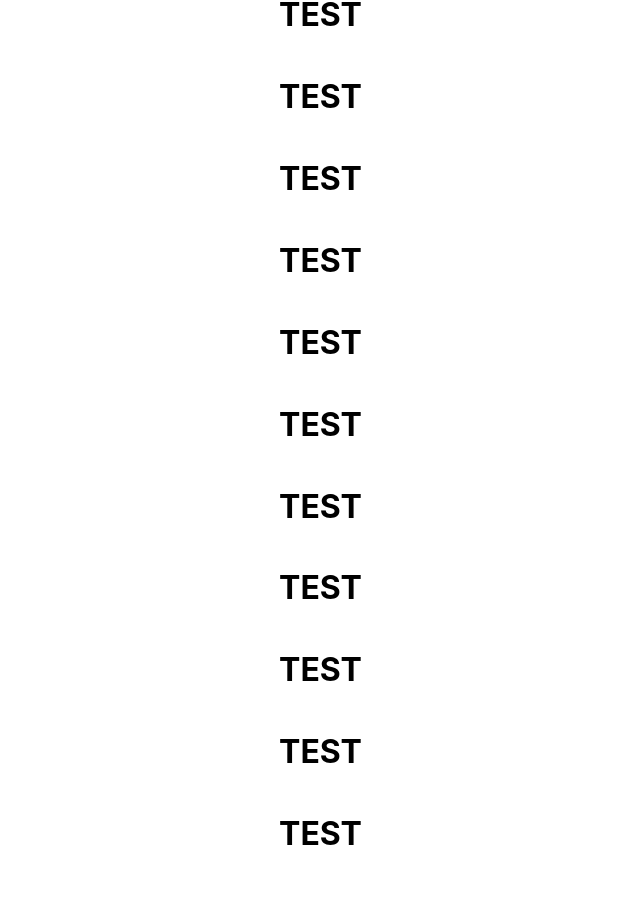
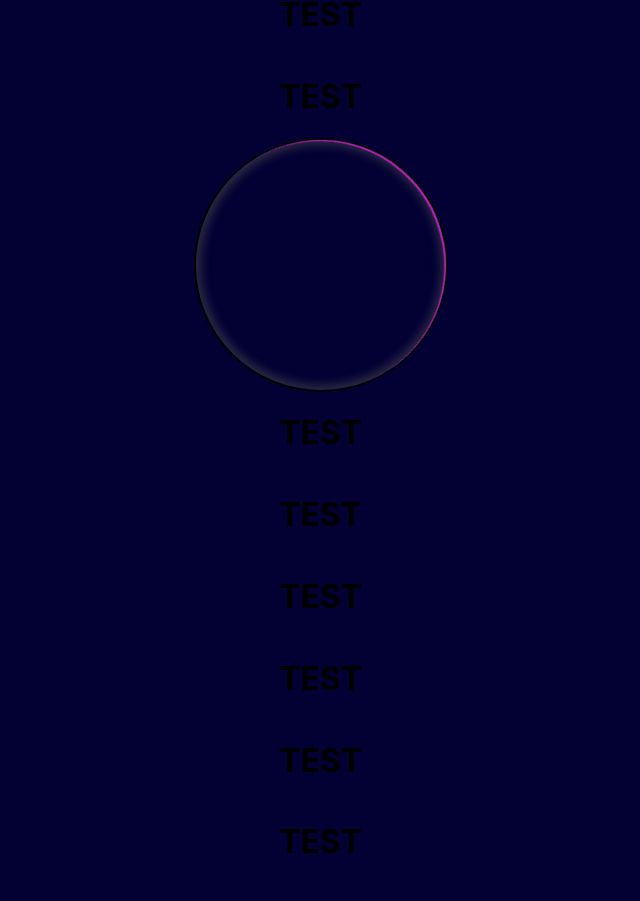
Before and after one commit to thuner2007/ColinsSDX, a React (Create React App) app: page / in a window 1280 px wide. Shown: the part 1832-2733 px from the top of the page, without its empty margins (312-952 px from the left). Built offline with nearby package versions, Linux system fonts and the light colour scheme.

Commit message:
feat: add loader1

```diff
--- a/src/App.tsx
+++ b/src/App.tsx
@@ -15,6 +15,7 @@ import SimpleScrollBar from "./components/ScrollBars/SimpleScrollBar.tsx";
 import SimpleCard1 from "./components/Cards/SimpleCard1/SimpleCard1.tsx";
 import SimpleDivider1 from "./Dividers/SimpleDivider1/SimpleDivider1.tsx";
 import SimpleFooter1 from "./components/Footers/SimpleFooter1/SimpleFooter1.tsx";
+import SimpleLoader1 from "./components/Loaders/SimpleLoader1.tsx";
 function App() {
   const [show, setShow] = useState(false);
   const consoleLogHey = () => {
@@ -44,6 +45,7 @@ function App() {
       <h1>TEST</h1>
       <h1>TEST</h1>
       <h1>TEST</h1>
+      <SimpleLoader1 />
       <h1>TEST</h1>
       <h1>TEST</h1>
       <h1>TEST</h1>
--- /dev/null
+++ b/src/components/Loaders/SimpleLoader1.css
@@ -0,0 +1,35 @@
+.mainDivSimpleLoader1 {
+    width: 250px;
+    height: 250px;
+    border-radius: 50%;
+    border: 2px solid black
+}
+
+.html, body {
+    background-color: rgb(3,0,51);
+}
+.mainDivSimpleLoader1::before, .mainDivSimpleLoader1::after {
+    content: '';
+    position: absolute;
+    width: 250px;
+    height: 250px;
+    border-radius: 50%;
+
+    box-shadow: 0 0px 10px 5px inset rgba(85, 85, 85, 0.493);
+}
+
+.mainDivSimpleLoader1::before {
+    box-shadow: 0 2px 0 rgb(255, 0, 255) inset;
+
+    animation: rotate 2s linear infinite;
+}
+
+
+@keyframes rotate {
+    0% {
+        transform: rotate(0deg);
+    }
+    100% {
+        transform: rotate(360deg);
+    }
+}
--- /dev/null
+++ b/src/components/Loaders/SimpleLoader1.tsx
@@ -0,0 +1,14 @@
+import React from 'react';
+import './SimpleLoader1.css';
+
+interface SimpleLoader1Prop {
+
+}
+
+const SimpleLoader1: React.FC<SimpleLoader1Prop> = ({  }) => {
+  return (
+    <div className='mainDivSimpleLoader1'></div>
+  );
+};
+
+export default SimpleLoader1;
```
